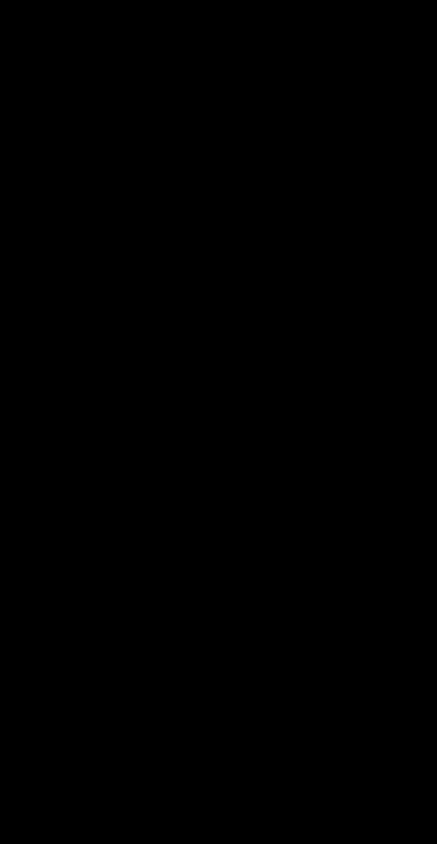
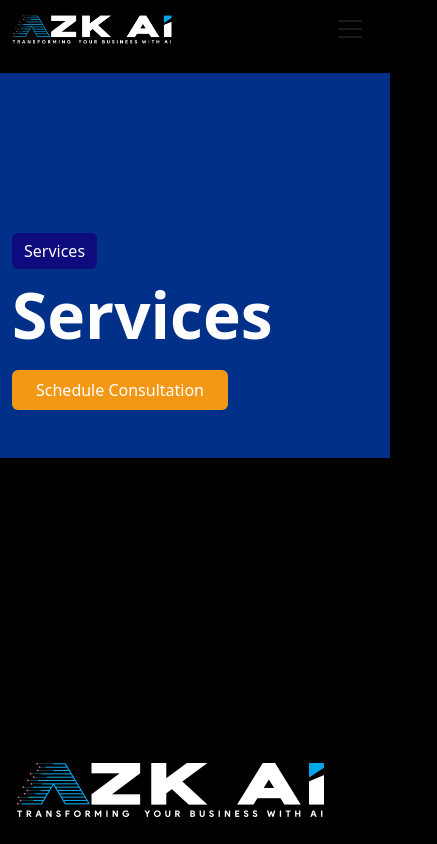
Before and after one commit to gillanihassan/chawlaSystem, a React (Vite) app: page /services in a window 390 px wide. Before the commit this address had no page. Shown: the top 844 px of the page, 437 px wide, since content can reach past the window. Built offline with nearby package versions, Linux system fonts and the light colour scheme; the HTML template or start-up script is replaced by a standard one.

Commit message:
services Page complete update with mobile responsive

```diff
--- a/src/assets/layout/customNavbar/CustomNavbar.jsx
+++ b/src/assets/layout/customNavbar/CustomNavbar.jsx
@@ -12,7 +12,7 @@
     <Navbar expand="lg" style={{ backgroundColor: "#000000" }}>
       <Container>
         <Navbar.Brand as={Link} to="/">
-          <Image src={LogoImage} />
+          <Image src={LogoImage} className={`${styles.customLogo}`} />
         </Navbar.Brand>
         <Navbar.Toggle aria-controls="basic-navbar-nav" />
         <Navbar.Collapse id="basic-navbar-nav">
@@ -21,18 +21,26 @@
               About
             </Nav.Link>
             <NavDropdown
-              title={<span className={`${styles.links}`}>Services</span>}
+              title={
+                <Link
+                  to="/services"
+                  className={`${styles.links}`}
+                  style={{ textDecoration: "none" }}
+                >
+                  Services
+                </Link>
+              }
               id="basic-nav-dropdown"
               className={`${styles.links}`}
             >
-              <NavDropdown.Item href="#action/3.1">Action</NavDropdown.Item>
-              <NavDropdown.Item href="#action/3.2">
-                Another action
+              <NavDropdown.Item as={Link} to="/services/web-development">
+                Web Development
               </NavDropdown.Item>
-              <NavDropdown.Item href="#action/3.3">Something</NavDropdown.Item>
-              <NavDropdown.Divider />
-              <NavDropdown.Item href="#action/3.4">
-                Separated link
+              <NavDropdown.Item as={Link} to="/services/app-development">
+                App Development
+              </NavDropdown.Item>
+              <NavDropdown.Item as={Link} to="/services/seo">
+                SEO Services
               </NavDropdown.Item>
             </NavDropdown>
             <NavDropdown
--- a/src/assets/layout/customNavbar/styles.module.css
+++ b/src/assets/layout/customNavbar/styles.module.css
@@ -1,3 +1,6 @@
+.customLogo {
+  width: 160px;
+}
 .links {
   color: #ffffff;
 }
--- a/src/assets/pages/about/teamSupport/TeamSupport.jsx
+++ b/src/assets/pages/about/teamSupport/TeamSupport.jsx
@@ -1,6 +1,20 @@
 import { Button, Col, Image, Row } from "react-bootstrap";
 import HeroImage from "../../../pages/about/images/teamSupport/hero-image.png";
 import styles from "./styles.module.css";
+
+// ✅ Dynamic content
+const teamSupportContent = {
+  heading: "Our Team Is Here to Support Your Team",
+  paragraph: `With decades of IT experience, our technicians, engineers,
+  business consultants, help-desk professionals and account managers
+  focus on your business and how we can help you achieve business
+  success. With Tecnologia, you’ll have the personal touch and
+  expertise of our team at your service. Contact us today for an
+  initial consultation to learn how we can address your greatest IT
+  needs.`,
+  buttonText: "Get in touch",
+  image: HeroImage,
+};
 
 function TeamSupport() {
   return (
@@ -11,23 +25,20 @@
           className="px-3 py-5 d-flex flex-column justify-content-center"
         >
           <div>
-            <h2 className={`${styles.topHeading}`}>
-              Our Team Is Here to Support Your Team
-            </h2>
+            <h2 className={styles.topHeading}>{teamSupportContent.heading}</h2>
             <p className={`mt-4 ${styles.para}`}>
-              With decades of IT experience, our technicians, engineers,
-              business consultants, help-desk professionals and account managers
-              focus on your business and how we can help you achieve business
-              success. With Tecnologia, you’ll have the personal touch and
-              expertise of our team at your service. Contact us today for an
-              initial consultation to learn how we can address your greatest IT
-              needs.
+              {teamSupportContent.paragraph}
             </p>
-            <Button className={`mt-4 p-2 ${styles.btn}`}>Get in touch</Button>
+            <Button className={`mt-4 p-2 ${styles.btn}`}>
+              {teamSupportContent.buttonText}
+            </Button>
           </div>
         </Col>
         <Col md={6} className="d-flex justify-content-center p-3">
-          <Image src={HeroImage} className={`${styles.customImage}`} />
+          <Image
+            src={teamSupportContent.image}
+            className={styles.customImage}
+          />
         </Col>
       </Row>
     </div>
--- /dev/null
+++ b/src/assets/pages/services/Services.jsx
@@ -0,0 +1,18 @@
+import React from "react";
+import CustomNavbar from "../../layout/customNavbar/CustomNavbar";
+import TopSection from "./topSection/TopSection";
+import FootersLogo from "../home/footerLogo/FootersLogo";
+import FooterSection from "../home/footerSection/FooterSection";
+
+function Services() {
+  return (
+    <div>
+      <CustomNavbar />
+      <TopSection />
+      <FootersLogo />
+      <FooterSection />
+    </div>
+  );
+}
+
+export default Services;
--- /dev/null
+++ b/src/assets/pages/services/topSection/TopSection.jsx
@@ -0,0 +1,37 @@
+import styles from "./styles.module.css";
+import { Container, Row, Col, Button } from "react-bootstrap";
+
+const contentData = [
+  {
+    title: "Services",
+    heading: "Services",
+    buttonText: "Schedule Consultation",
+  },
+  // Future items bhi add kar sakte hain yahan
+];
+
+const TopSection = () => {
+  return (
+    <div className={`${styles.mainDiv}`}>
+      <Container>
+        <Row>
+          <Col>
+            {contentData.map((item, index) => (
+              <div key={index}>
+                <Button className={`${styles.btn}`}>{item.title}</Button>
+                <h2 className={`mt-2 ${styles.topHeading}`}>{item.heading}</h2>
+                <div>
+                  <Button className={`mt-2 py-2 px-4 ${styles.btnTwo}`}>
+                    {item.buttonText}
+                  </Button>
+                </div>
+              </div>
+            ))}
+          </Col>
+        </Row>
+      </Container>
+    </div>
+  );
+};
+
+export default TopSection;
--- /dev/null
+++ b/src/assets/pages/services/topSection/styles.module.css
@@ -0,0 +1,22 @@
+.mainDiv {
+  background-color: #003087;
+  padding-top: 10rem;
+  padding-bottom: 3rem;
+  margin-top: 1rem;
+  margin-bottom: 18rem;
+}
+.btn {
+  background-color: rgb(14, 11, 127);
+  color: #ffffff;
+  border: none;
+}
+.topHeading {
+  color: #ffffff;
+  font-size: 64px;
+  font-weight: 700;
+}
+.btnTwo {
+  background-color: rgb(243, 151, 22);
+  color: #ffffff;
+  border: none;
+}
--- a/src/assets/routing/Routing.jsx
+++ b/src/assets/routing/Routing.jsx
@@ -1,6 +1,7 @@
 import { Route, BrowserRouter as Router, Routes } from "react-router-dom";
 import Home from "../pages/home/Home";
 import About from "../pages/about/About";
+import Services from "../pages/services/Services";
 
 function Routing() {
   return (
@@ -8,6 +9,7 @@
       <Routes>
         <Route path="/" element={<Home />} />
         <Route path="/about" element={<About />} />
+        <Route path="/services" element={<Services />} />
       </Routes>
     </Router>
   );
```
